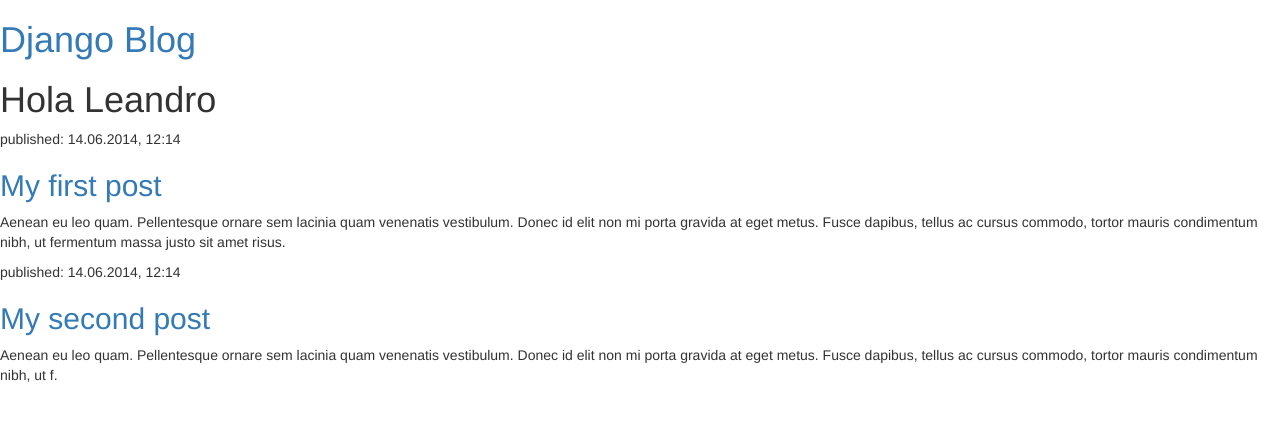
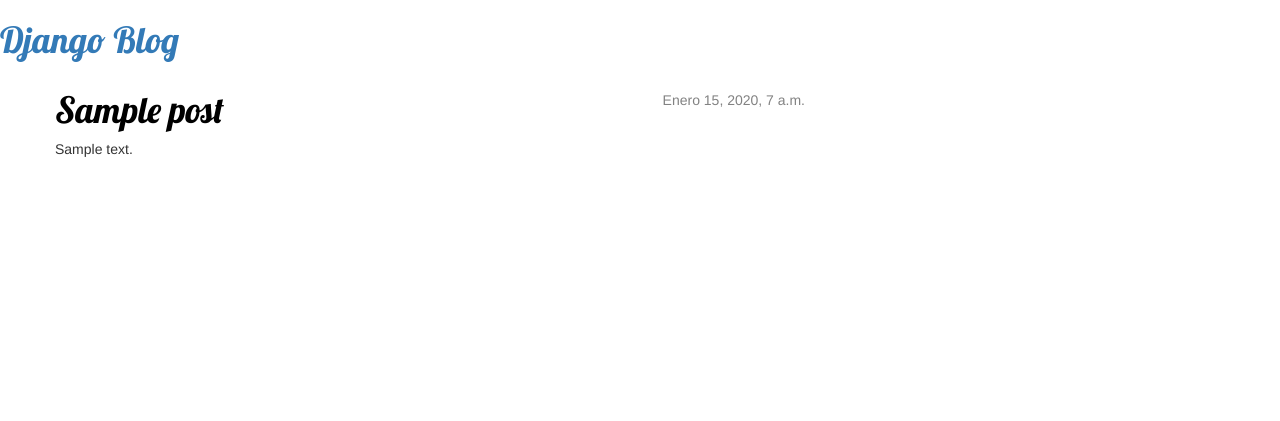
Before and after one commit to Foxmcloud2016/my-first-blog, a Django app: template blog/templates/blog/post_list.html in a window 1280 px wide. Shown: the top 421 px of the page. Run offline with Django 3.2, Linux system fonts and the light colour scheme; the template is opened without the code that fills it: values that come from a table or form of the project are taken from there, others are empty; tables that the repository leaves empty hold one stand-in row (values such as "Sample post"); some libraries are stand-ins or nearby versions.

Commit message:
Estilos Bootstrap Mejorados

```diff
--- /dev/null
+++ b/blog/static/css/blog.css
@@ -0,0 +1,57 @@
+.page-header {
+    background-color: #ff9400;
+    margin-top: 0;
+    padding: 20px 20px 20px 40px;
+}
+
+.page-header h1, .page-header h1 a, .page-header h1 a:visited, .page-header h1 a:active {
+    color: #ffffff;
+    font-size: 36pt;
+    text-decoration: none;
+}
+
+.content {
+    margin-left: 40px;
+}
+
+h1, h2, h3, h4 {
+    font-family: 'Lobster', cursive;
+}
+
+.date {
+    float: right;
+    color: #828282;
+}
+
+.save {
+    float: right;
+}
+
+.post-form textarea, .post-form input {
+    width: 100%;
+}
+
+.top-menu, .top-menu:hover, .top-menu:visited {
+    color: #ffffff;
+    float: right;
+    font-size: 26pt;
+    margin-right: 20px;
+}
+
+.post {
+    margin-bottom: 70px;
+}
+
+.post h1 a, .post h1 a:visited {
+    color: #000000;
+}
+
+Luego rodea el código HTML que muestra las entradas con las declaraciones de clases. Sustituye esto:
+
+{% for post in posts %}
+    <div class="post">
+        <p>published: {{ post.published_date }}</p>
+        <h1><a href="">{{ post.title }}</a></h1>
+        <p>{{ post.text|linebreaksbr }}</p>
+    </div>
+{% endfor %}
--- a/blog/templates/blog/post_list.html
+++ b/blog/templates/blog/post_list.html
@@ -1,25 +1,30 @@
+{% load staticfiles %}
 <html>
      <head>
          <title>Django blog</title>
          <link rel="stylesheet" href="//maxcdn.bootstrapcdn.com/bootstrap/3.2.0/css/bootstrap.min.css">
          <link rel="stylesheet" href="//maxcdn.bootstrapcdn.com/bootstrap/3.2.0/css/bootstrap-theme.min.css">
+         <link rel="stylesheet" href="{% static "css/blog.css" %}">
+         <link href="https://fonts.googleapis.com/css?family=Lobster&subset=latin,latin-ext" rel="stylesheet" type="text/css">
      </head>
      <body>
          <div>
              <h1><a href="">Django Blog</a></h1>
-             <h1>Hola Leandro</h1>
          </div>
-
-         <div>
-             <p>published: 14.06.2014, 12:14</p>
-             <h2><a href="">My first post</a></h2>
-             <p>Aenean eu leo quam. Pellentesque ornare sem lacinia quam venenatis vestibulum. Donec id elit non mi porta gravida at eget metus. Fusce dapibus, tellus ac cursus commodo, tortor mauris condimentum nibh, ut fermentum massa justo sit amet risus.</p>
-         </div>
-
-         <div>
-             <p>published: 14.06.2014, 12:14</p>
-             <h2><a href="">My second post</a></h2>
-             <p>Aenean eu leo quam. Pellentesque ornare sem lacinia quam venenatis vestibulum. Donec id elit non mi porta gravida at eget metus. Fusce dapibus, tellus ac cursus commodo, tortor mauris condimentum nibh, ut f.</p>
-         </div>
+         <div class="content container">
+          <div class="row">
+              <div class="col-md-8">
+                  {% for post in posts %}
+                      <div class="post">
+                          <div class="date">
+                              {{ post.published_date }}
+                          </div>
+                          <h1><a href="">{{ post.title }}</a></h1>
+                          <p>{{ post.text|linebreaksbr }}</p>
+                      </div>
+                  {% endfor %}
+              </div>
+            </div>
+          </div>
      </body>
  </html>
```
